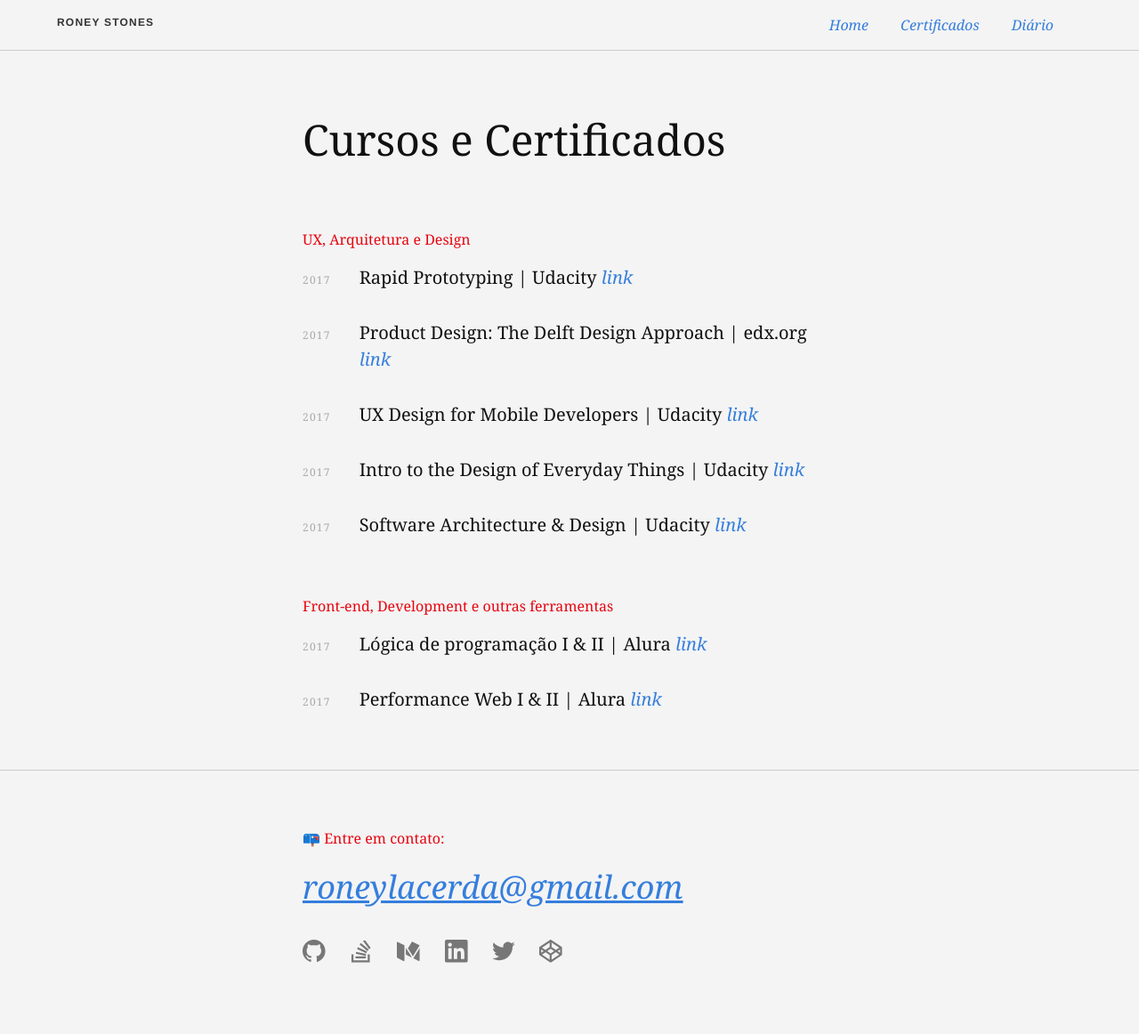
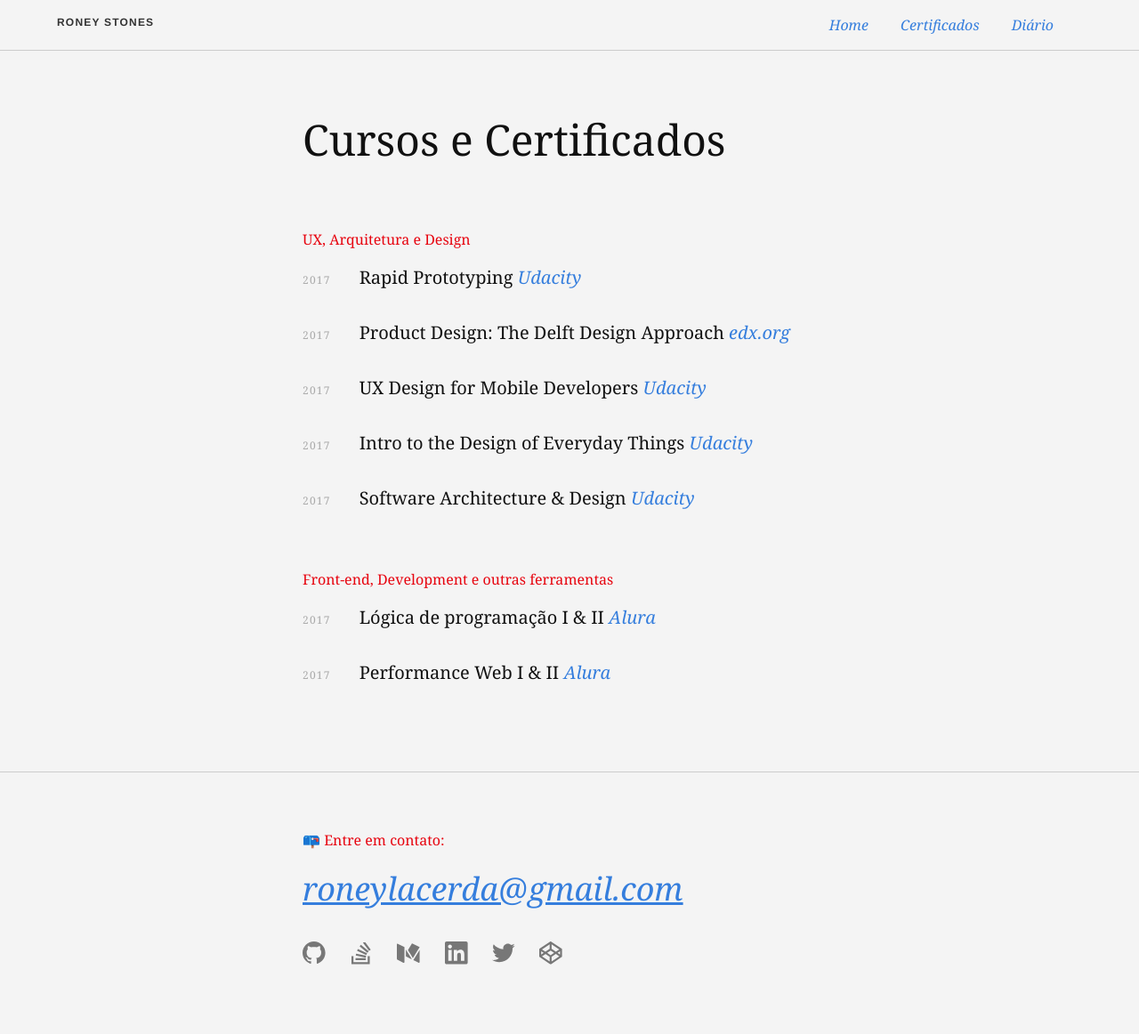
Before and after one commit to roneystones/roneystones, a Jekyll site: the page built from certificados.html, in a window 1280 px wide. Shown: the whole page at 89% size. Built offline with Jekyll 4.4.1, drawn with Linux system fonts in a browser that asks for light colours.

Commit message:
cursos via json

```diff
--- a/bulb.html
+++ b/bulb.html
@@ -27,7 +27,7 @@
 
 <section class="cf measure center f4 mb5">
   <blockquote class="ma0 pl4 bl bw2 b--dark-red">
-    <p class="i">
+    <p class="i mb3">
       Discipline in typography is a prime virtue. Individuality
       must be secured by means that are rational. Distinction
       needs to be won by simplicity and restraint. It is equally
--- a/certificados.html
+++ b/certificados.html
@@ -11,37 +11,21 @@
 <section class="cf measure center f4 mb5">
   <h2 class="f5 fw4 dark-red mb3">UX, Arquitetura e Design</h2>
   <ul class="list pl0 mb5">
-    <li class="flex items-baseline mb4">
-      <span class="f7 mr4 mono tracked light-silver">2017</span>
-      <span>Rapid Prototyping | Udacity <a class="link dim i blue" href="#">link</a></span>
-    </li>
-    <li class="flex items-baseline mb4">
-      <span class="f7 mr4 mono tracked light-silver">2017</span>
-      <span>Product Design: The Delft Design Approach | edx.org <a class="link dim i blue" href="#">link</a></span>
-    </li>
-    <li class="flex items-baseline mb4">
-      <span class="f7 mr4 mono tracked light-silver">2017</span>
-      <span>UX Design for Mobile Developers | Udacity <a class="link dim i blue" href="#">link</a></span>
-    </li>
-    <li class="flex items-baseline mb4">
-      <span class="f7 mr4 mono tracked light-silver">2017</span>
-      <span>Intro to the Design of Everyday Things | Udacity <a class="link dim i blue" href="#">link</a></span>
-    </li>
-    <li class="flex items-baseline">
-      <span class="f7 mr4 mono tracked light-silver">2017</span>
-      <span>Software Architecture & Design | Udacity <a class="link dim i blue" href="#">link</a></span>
-    </li>
+    {% for curso in site.data.certificados-design %}
+      <li class="flex items-baseline mb4">
+        <span class="f7 mr4 mono tracked light-silver">{{ curso.ano }}</span>
+        <span>{{ curso.curso }} <a class="link dim i blue" href="{{ curso.link }}">{{ curso.onde }}</a></span>
+      </li>
+    {% endfor %}
   </ul>
 
   <h2 class="f5 fw4 dark-red mb3">Front-end, Development e outras ferramentas</h2>
-  <ul class="list pl0">
-    <li class="flex items-baseline mb4">
-      <span class="f7 mr4 mono tracked light-silver">2017</span>
-      <span>Lógica de programação I & II | Alura <a class="link dim i blue" href="#">link</a></span>
-    </li>
-    <li class="flex items-baseline">
-      <span class="f7 mr4 mono tracked light-silver">2017</span>
-      <span>Performance Web I & II | Alura <a class="link dim i blue" href="#">link</a></span>
-    </li>
+    <ul class="list pl0">
+    {% for curso in site.data.certificados-frontend %}
+      <li class="flex items-baseline mb4">
+        <span class="f7 mr4 mono tracked light-silver">{{ curso.ano }}</span>
+        <span>{{ curso.curso }} <a class="link dim i blue" href="{{ certificado.link }}">{{ curso.onde }}</a></span>
+      </li>
+    {% endfor %}
   </ul>
 </section>
--- a/diario.html
+++ b/diario.html
@@ -11,10 +11,10 @@
 <section class="cf measure center f4 mb5">
   <ul class="list pl0 mb5">
     {% for post in site.posts %}
-    <li>
-      <a class="link dim i blue flex items-baseline mb4" href="{{ post.url }}">
+    <li class="flex items-baseline mb4">
+      <a class="link" href="{{ post.url }}">
         <span class="f7 mr4 mono tracked light-silver">{{ post.date | date: "%d %m %Y" }}</span>
-        <span>{{ post.title }}</span>
+        <span class="dim i blue">{{ post.title }}</span>
       </a>
     </li>
     {% endfor %}
```
Also changed, not shown: _data/certificados-design.json (added, +36 -0 lines), _data/certificados-frontend.json (added, +15 -0 lines), index.html (+0 -14 lines).
